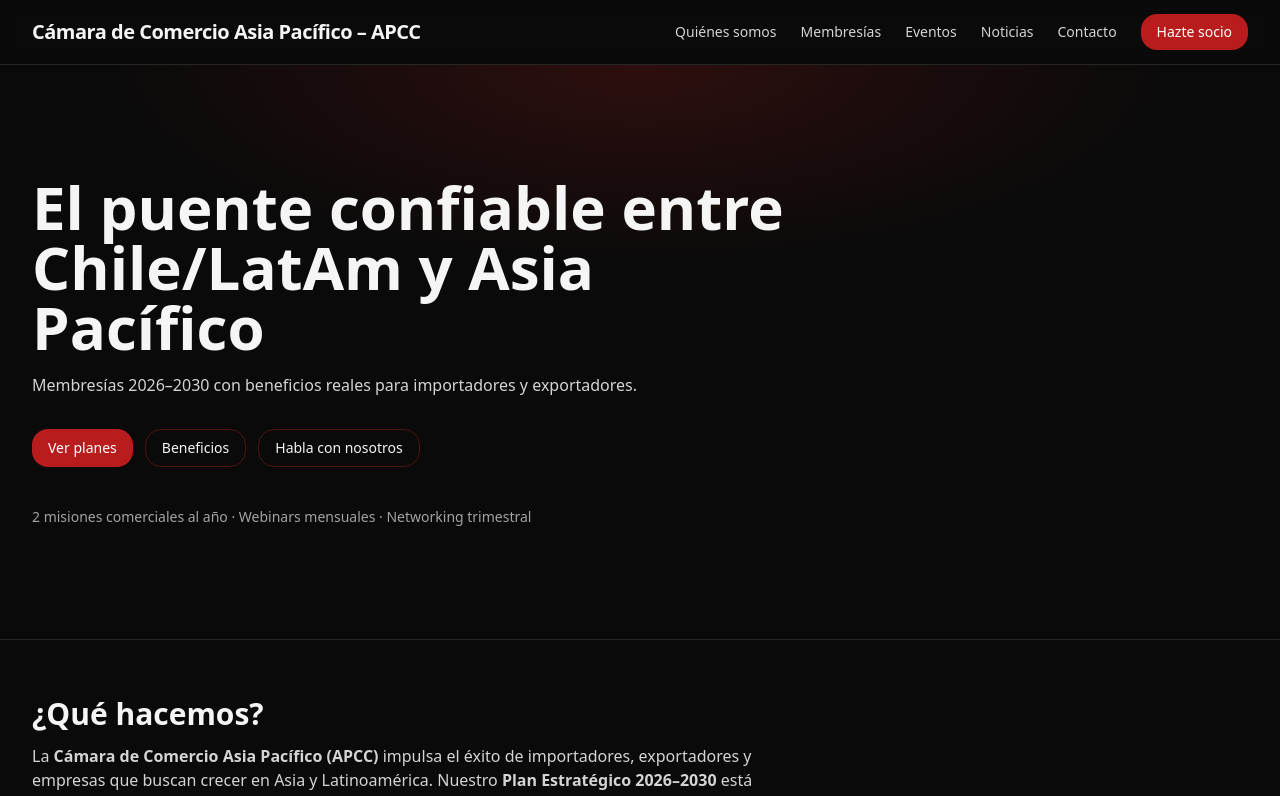
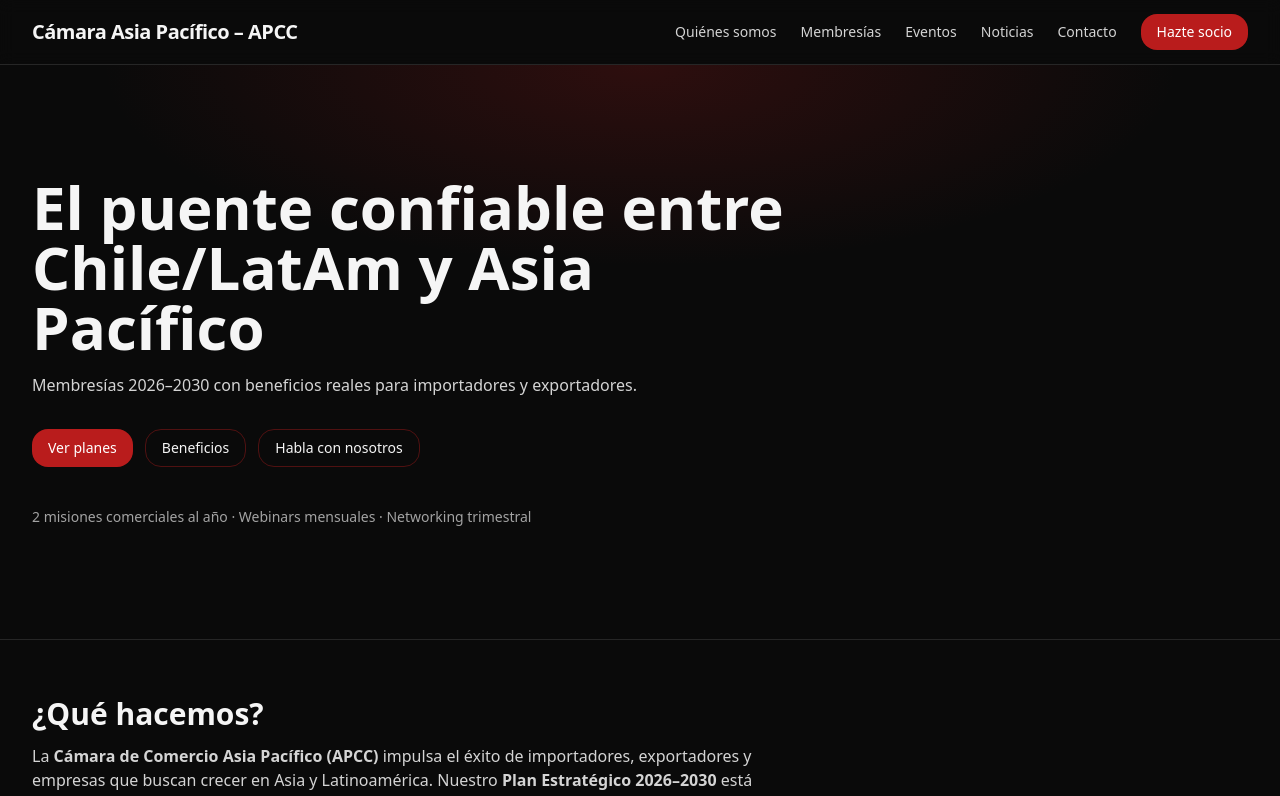
Before and after one commit to apcc-chamber/apcc-institucional-basic, a Next.js app: page / in a window 1280 px wide. Shown: the top 796 px of the page. Built offline with nearby package versions, Linux system fonts and the light colour scheme.

Commit message:
Update layout.tsx

```diff
--- a/app/layout.tsx
+++ b/app/layout.tsx
@@ -25,7 +25,7 @@
         <header className="sticky top-0 z-40 backdrop-blur supports-[backdrop-filter]:bg-neutral-950/70 border-b border-neutral-800">
           <nav className="container h-16 flex items-center justify-between">
             <Link href="/" className="text-xl font-semibold tracking-tight">
-              Cámara de Comercio Asia Pacífico – APCC
+              Cámara Asia Pacífico – APCC
             </Link>
             <div className="hidden md:flex items-center gap-6">
               <NavLink href="/quienes-somos">Quiénes somos</NavLink>
```
